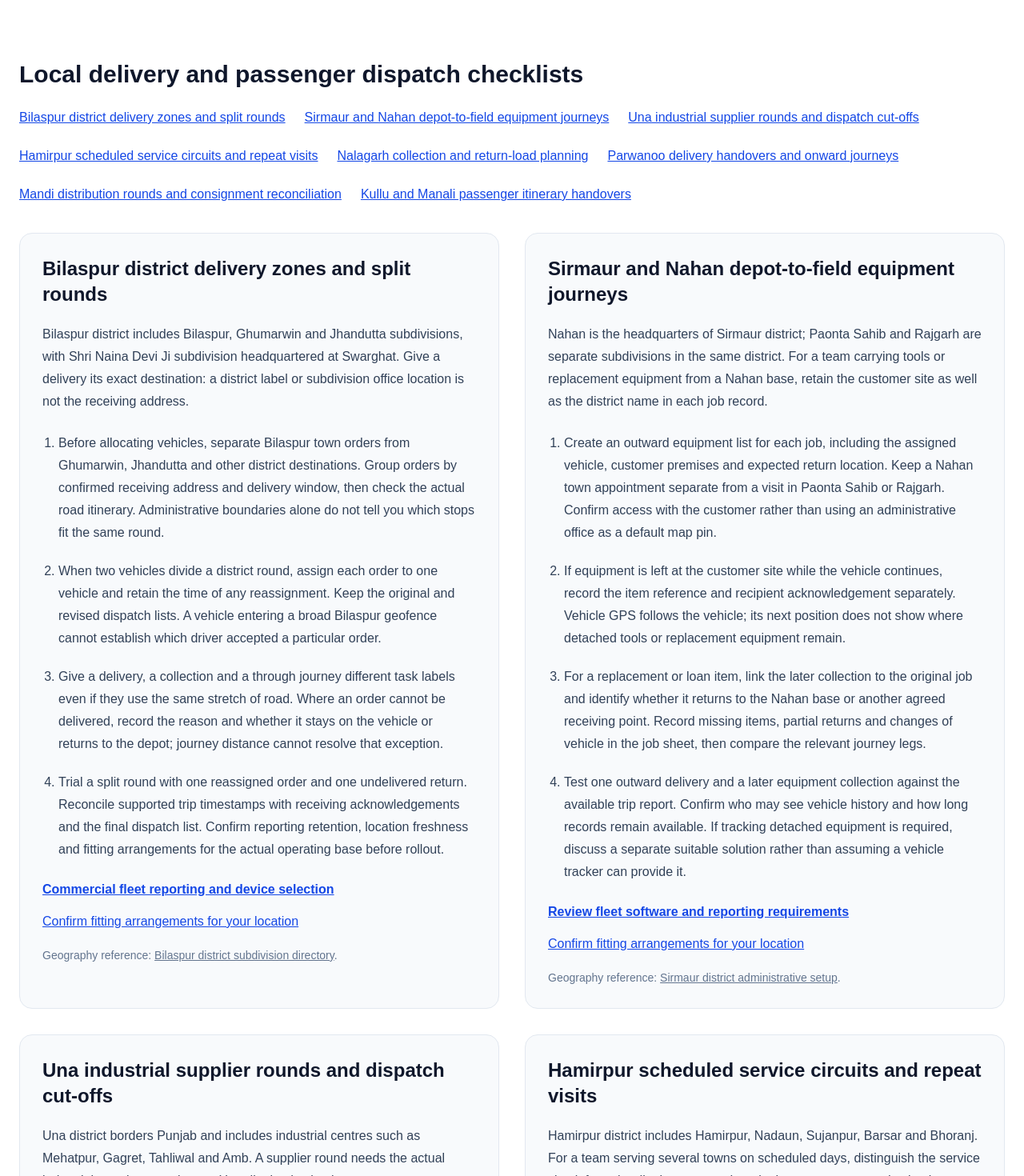
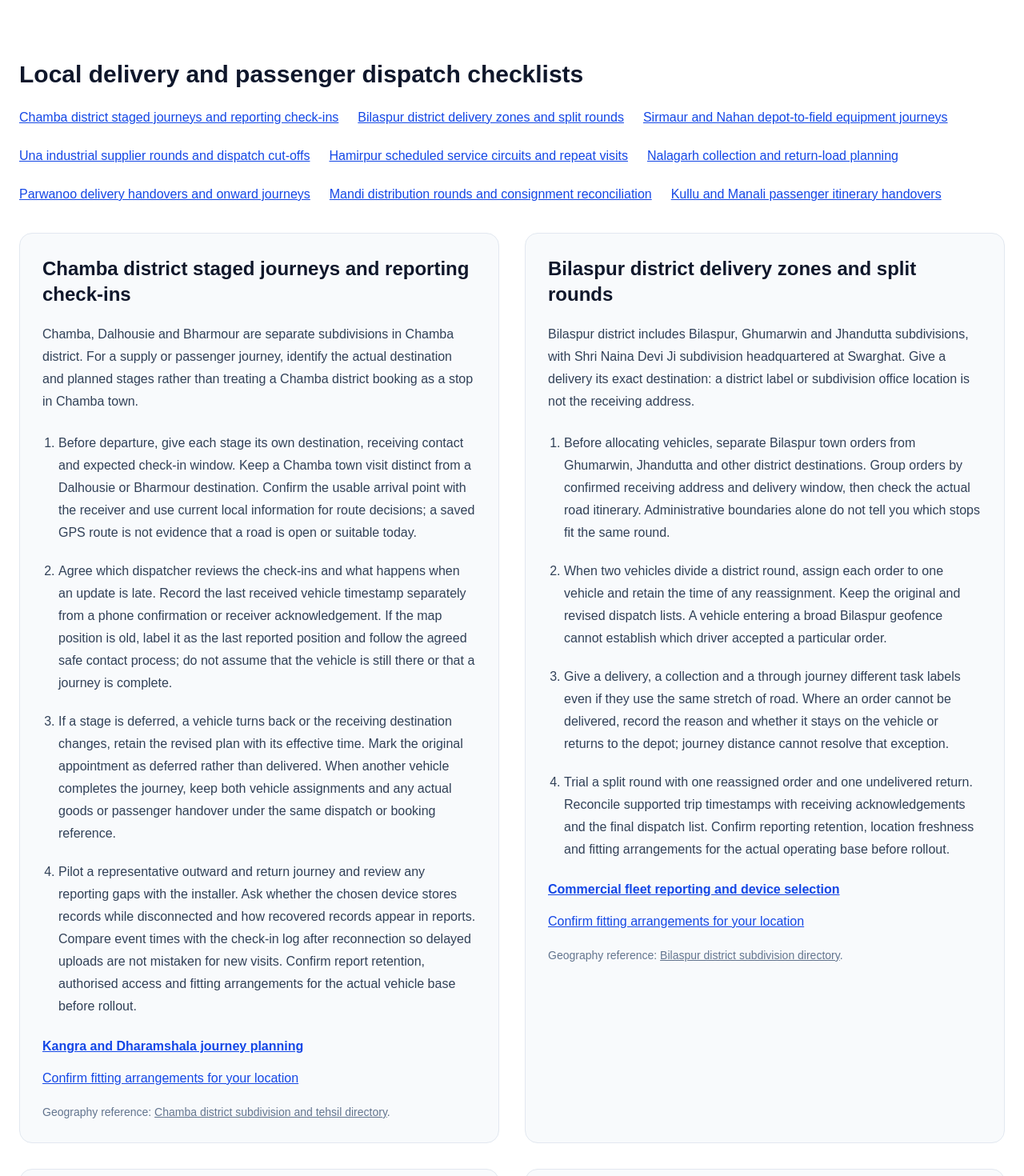
Before and after one commit to skdhall450-code/navii-gps-pro, a Next.js app: page /gps-tracker/himachal-pradesh in a window 1280 px wide. Shown: the part 1880-3350 px from the top of the page at 80% size. Built offline with nearby package versions, Linux system fonts and the light colour scheme.

Commit message:
Add substantive Chamba journey planning to Himachal guide

```diff
--- a/app/gps-tracker/himachal-pradesh/page.tsx
+++ b/app/gps-tracker/himachal-pradesh/page.tsx
@@ -26,6 +26,21 @@ const workflows = [
 ];
 
 const localPlans = [
+{
+  "id": "chamba",
+  "name": "Chamba district staged journeys and reporting check-ins",
+  "intro": "Chamba, Dalhousie and Bharmour are separate subdivisions in Chamba district. For a supply or passenger journey, identify the actual destination and planned stages rather than treating a Chamba district booking as a stop in Chamba town.",
+  "steps": [
+    "Before departure, give each stage its own destination, receiving contact and expected check-in window. Keep a Chamba town visit distinct from a Dalhousie or Bharmour destination. Confirm the usable arrival point with the receiver and use current local information for route decisions; a saved GPS route is not evidence that a road is open or suitable today.",
+    "Agree which dispatcher reviews the check-ins and what happens when an update is late. Record the last received vehicle timestamp separately from a phone confirmation or receiver acknowledgement. If the map position is old, label it as the last reported position and follow the agreed safe contact process; do not assume that the vehicle is still there or that a journey is complete.",
+    "If a stage is deferred, a vehicle turns back or the receiving destination changes, retain the revised plan with its effective time. Mark the original appointment as deferred rather than delivered. When another vehicle completes the journey, keep both vehicle assignments and any actual goods or passenger handover under the same dispatch or booking reference.",
+    "Pilot a representative outward and return journey and review any reporting gaps with the installer. Ask whether the chosen device stores records while disconnected and how recovered records appear in reports. Compare event times with the check-in log after reconnection so delayed uploads are not mistaken for new visits. Confirm report retention, authorised access and fitting arrangements for the actual vehicle base before rollout."
+  ],
+  "related": "/gps-tracker/himachal-pradesh/kangra",
+  "relatedLabel": "Kangra and Dharamshala journey planning",
+  "source": "https://hpchamba.nic.in/tehsil/",
+  "sourceLabel": "Chamba district subdivision and tehsil directory"
+},
 {
   "id": "bilaspur",
   "name": "Bilaspur district delivery zones and split rounds",
@@ -157,6 +172,8 @@ const districts = [
   { slug: "una", name: "Una", note: "For regional and Punjab-connected routes, review complete trips across state boundaries and confirm SIM coverage for recurring destinations." },
 ];
 const faqs = [
+{"question": "Does a Chamba vehicle reporting gap mean the vehicle has stopped?", "answer": "No. Check the timestamp of the last received update and use the agreed dispatcher check-in procedure. A stale map position cannot establish the current location, journey completion or the reason updates are missing."},
+{"question": "How should delayed Chamba journey records be reviewed after reconnection?", "answer": "Confirm the selected device and platform support for storing and recovering records. Compare the recorded event times with the dated dispatch plan and check-in log; a delayed upload is not necessarily a new trip or repeat visit."},
 {"question": "How should Bilaspur district deliveries be split between vehicles?", "answer": "Assign every order to a vehicle using the exact receiving address and agreed delivery window. Retain any reassignment time and compare the final dispatch list with supported trip records and customer acknowledgements. A district-wide arrival event cannot identify which order was delivered."},
 {"question": "Can a vehicle tracker locate equipment left at a Sirmaur customer site?", "answer": "No. A tracker fitted to the vehicle reports that vehicle, not detached equipment. Record the item handover and later collection separately against the Nahan, Paonta Sahib, Rajgarh or other customer job. Discuss a separate suitable tracking solution if equipment location is required."},
 {"question": "Can GPS show whether an Una supplier order is ready for collection?", "answer": "No. Confirm material readiness and quantities through the supplier and purchase-order records. Use supported vehicle trip and stop records to review the collection journey, including deferred or repeated visits."},
```
